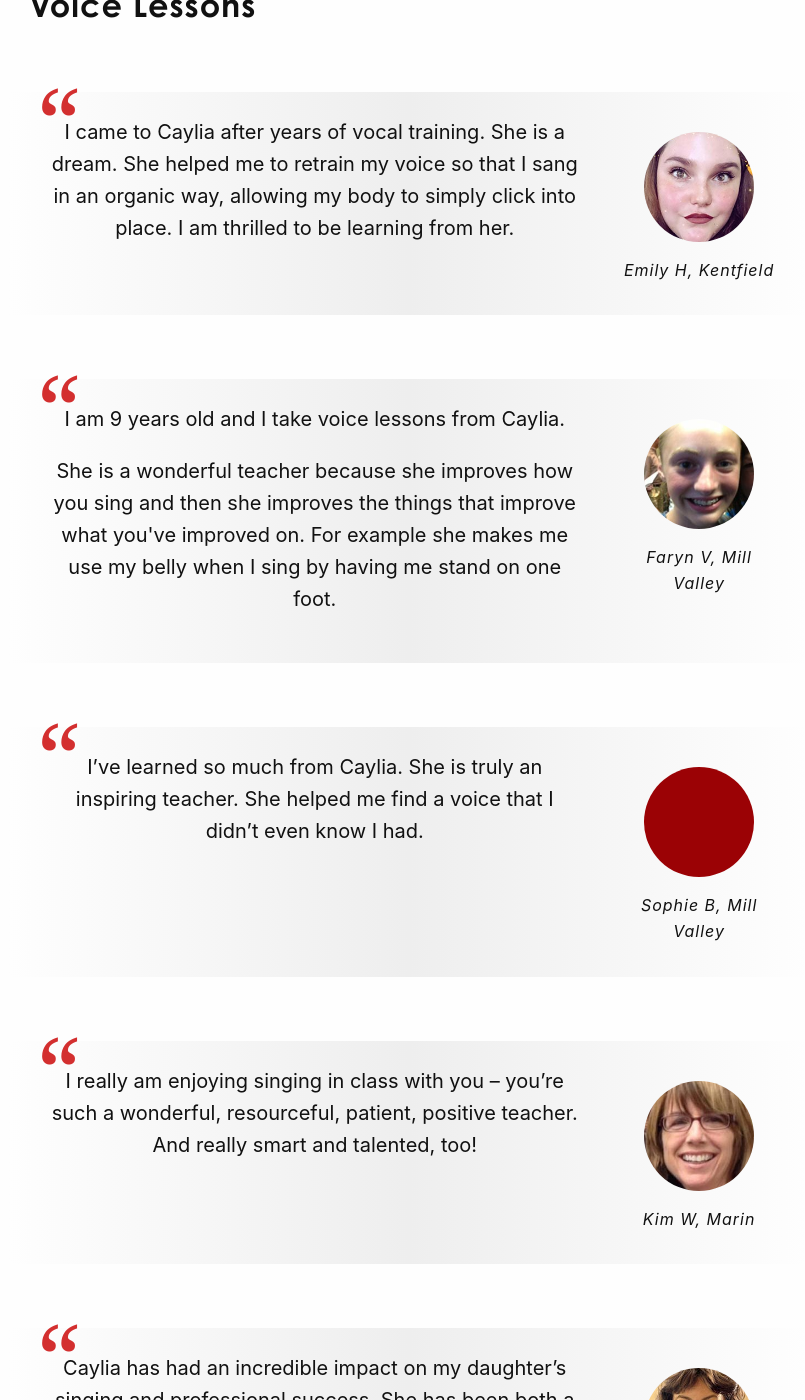
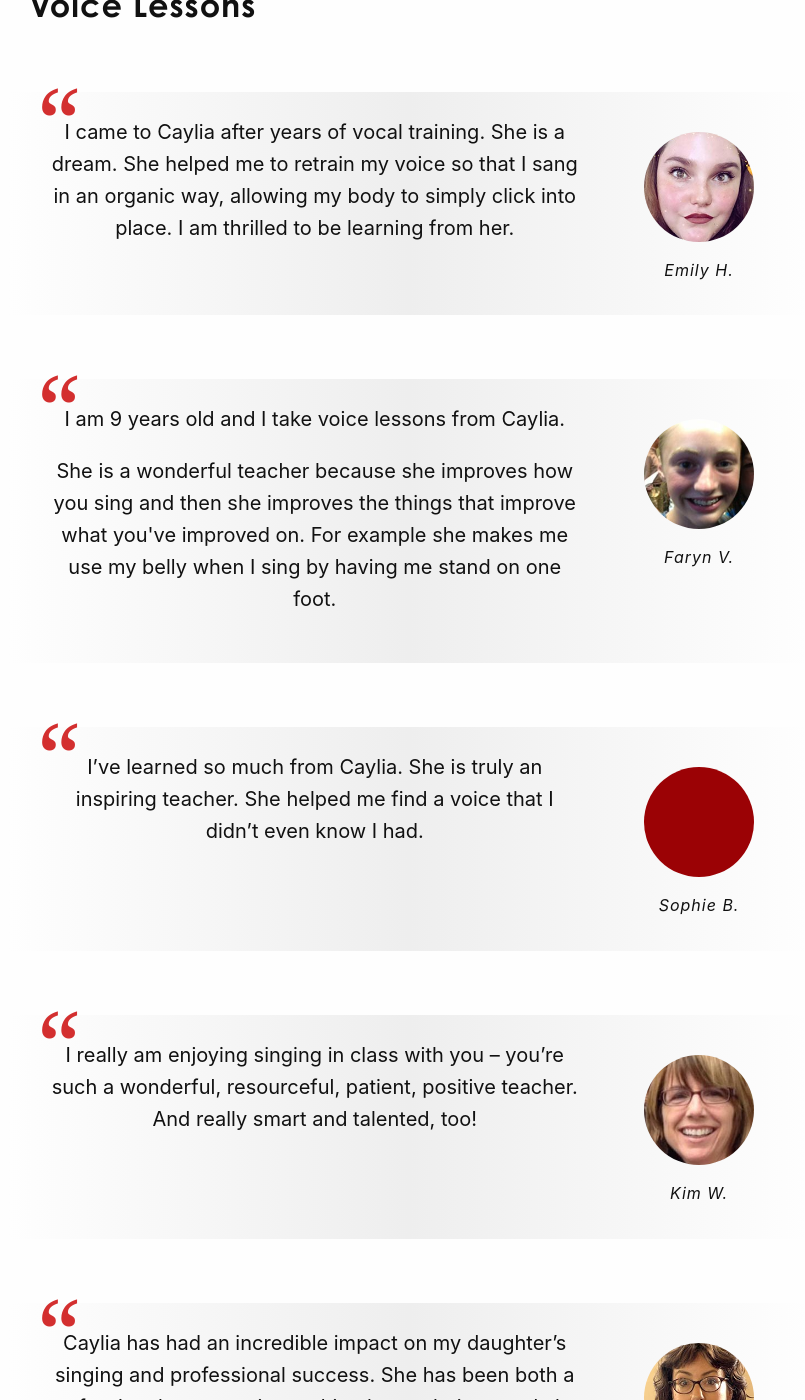
Before and after one commit to cchaiken/ccms, a Jekyll site: the page built from testimonials.md, in a window 1280 px wide and 1400 px high, scrolled down 688 px. Shown: the whole window, without its empty margins (231-1036 px from the left). Built offline with Jekyll 4.4.1, drawn with Linux system fonts in a browser that asks for light colours; some web fonts are replaced; some of the changed text lies outside the part shown.

Commit message:
Updated Testimonials

```diff
--- a/testimonials.md
+++ b/testimonials.md
@@ -7,60 +7,60 @@
 newsletter: true
 testimonials:
   voice:
-  - name: Emily H, Kentfield
+  - name: Emily H.
     avatar: avatar-emily-h.jpg
     text:
     - I came to Caylia after years of vocal training. She is  a dream. She helped
       me to retrain my voice so that I sang in an organic way, allowing my body to
       simply click into place. I am thrilled to be learning from her.
-  - name: Faryn V, Mill Valley
+  - name: Faryn V.
     avatar: avatar-faryn-v.jpg
     text:
     - I am 9 years old and I take voice lessons from Caylia.
     - She is a wonderful teacher because she improves how you sing and then she improves
       the things that improve what you've improved on. For example she makes me use
       my belly when I sing by having me stand on one foot.
-  - name: Sophie B, Mill Valley
+  - name: Sophie B.
     avatar: avatar-none.jpg
     text:
     - I’ve learned so much from Caylia. She is truly an inspiring teacher. She helped
       me find a voice that I didn’t even know I had.
-  - name: Kim W, Marin
+  - name: Kim W.
     avatar: avatar-kim-w.jpg
     text:
     - I really am enjoying singing in class with you – you’re such a wonderful, resourceful,
       patient, positive teacher.  And really smart and talented, too!
-  - name: Renee M, Mill Valley
+  - name: Renee M.
     avatar: avatar-renee-m.jpg
     text:
     - Caylia has had an incredible impact on my daughter’s singing and professional
       success. She has been both a professional resource in teaching her technique
       and also a personal Coach.
-  - name: Paul U, San Anselmo
+  - name: Paul U.
     avatar: avatar-paul-u.jpg
     text:
     - Caylia teaches with humor, perfection and persistence.
     - She doesn’t seem to force her style on her students but rather explores the
       natural potential and refines and develops it. Caylia’s passion for the music
       and her commitment to her students always shines through.
-  - name: Danielle W, Mill Valley
+  - name: Danielle W.
     avatar: avatar-danielle-w.jpg
     text:
     - My daughter has grown into her confidence and coming into her own.
     - I’ve also noticed that it’s bled into the rest of her life. She has more confidence
       in her school performances and presentations. Thank you Caylia!
-  - name: Susan D, Mill Valley
+  - name: Susan D.
     avatar: avatar-none.jpg
     text:
     - Caylia's heart is in her music and with her students. Our daughter has found
       her voice because of Caylia!
   piano:
-  - name: Marie H, San Francisco
+  - name: Marie H.
     avatar: avatar-none.jpg
     text:
     - With Caylia teaching me, I like playing the piano so much more.
     - I am very happy to have Caylia as my wonderful and gifted teacher.
-  - name: Jamie B, Tiburon
+  - name: Jamie B.
     avatar: avatar-none.jpg
     text:
     - In one year my children have learned over fifty songs, chord based accompaniment,
@@ -70,22 +70,22 @@
     - She tunes in to the comments my children make to enhance their understanding
       and appreciation of music.
     - I am so thankful that we were referred to Caylia for our music instruction.
-  - name: Julia M, Mill Valley
+  - name: Julia M.
     avatar: avatar-none.jpg
     text:
     - I play the piano but when I’m at Caylia’s, it doesn’t matter what level you’re
       on - it just matters that you’re playing the piano and having fun.
-  - name: Jerry K, Mill Valley
+  - name: Jerry K.
     avatar: avatar-none.jpg
     text:
     - It has been great working with you. I felt like you opened the door for me to
       begin playing again. Forever grateful!
-  - name: Peter A, Mill Valley
+  - name: Peter A.
     avatar: avatar-peter-a.jpg
     text:
     - Caylia is a terrific teacher. Caylia is very patient and intuitive and has the
       ability to adjust her teaching style to the different kid’s needs and personalities.
-  - name: Cory J, Mill Valley
+  - name: Cory J.
     avatar: avatar-cory-j.jpg
     text:
     - Caylia has opened my kids up to their own sense of improvisation and confidence.
@@ -97,47 +97,47 @@
     - It’s been a fantastic year. My kids have grown as artist, as people with Caylia
       and express themselves and comfortable and that is all we can ask.
   performance:
-  - name: Soleil Dakota, San Rafael
+  - name: Soleil Dakota
     avatar: avatar-soleil-dakota.jpg
     text:
     - I sang out - it was joyous and beautiful. Honestly, I was a little shocked at
       how easy and natural it was . OMG ☺
     - You made the difference. Thank you from the bottom of my heart.
-  - name: Eva V, Mill Valley
+  - name: Eva V.
     avatar: avatar-eva-v.jpg
     text:
     - Thanks for encouraging my daughter and giving her the confidence to sing in
       front of an audience, she has never done that before!
-  - name: Tiffany V, Mill Valley
+  - name: Tiffany V.
     avatar: avatar-none.jpg
     text:
     - The performance was a great experience! Thank you so much for working with her
       and giving her so much confidence. You are the best.
-  - name: Trigg M, Mill Valley
+  - name: Trigg M.
     avatar: avatar-trigg-m.jpg
     text:
     - Wow! Caylia was really magical in bringing my daughter’s inner performer to
       the stage! Caylia found the performer in my daughter! Go Caylia
   idol:
-  - name: Eden F, San Rafael
+  - name: Eden F.
     avatar: avatar-eden-f.jpg
     text:
     - Marin Idol was an extremely fun and interactive way to improve my singing skills.
       It had all the fun of being at a summer  camp with the added bonus of learning
       amazing vocal techniques that I still use to this day. I highly recommend Marin
       Idol for singers of all ages
-  - name: Sharon G, Mill Valley
+  - name: Sharon G.
     avatar: avatar-sharon-g.jpg
     text:
     - Marin Idol camp is a joyful, creative and transformative experience. I would
       trust Caylia with anyone who wants to sing from child to adult.
-  - name: Ryan B, Mill Valley
+  - name: Ryan B.
     avatar: avatar-ryan-b.jpg
     text:
     - You should sign your kid up for Marin Idol because they’ll meet new friends,
       have a fun time and fun have a fun camp for the summer and also improve their
       singing.
-  - name: Suzanne B, Mill Valley
+  - name: Suzanne B.
     avatar: testimonial-avatar.jpg
     text:
     - I was nice for me as a parent to know that during the summer, she had this wonderful
```
